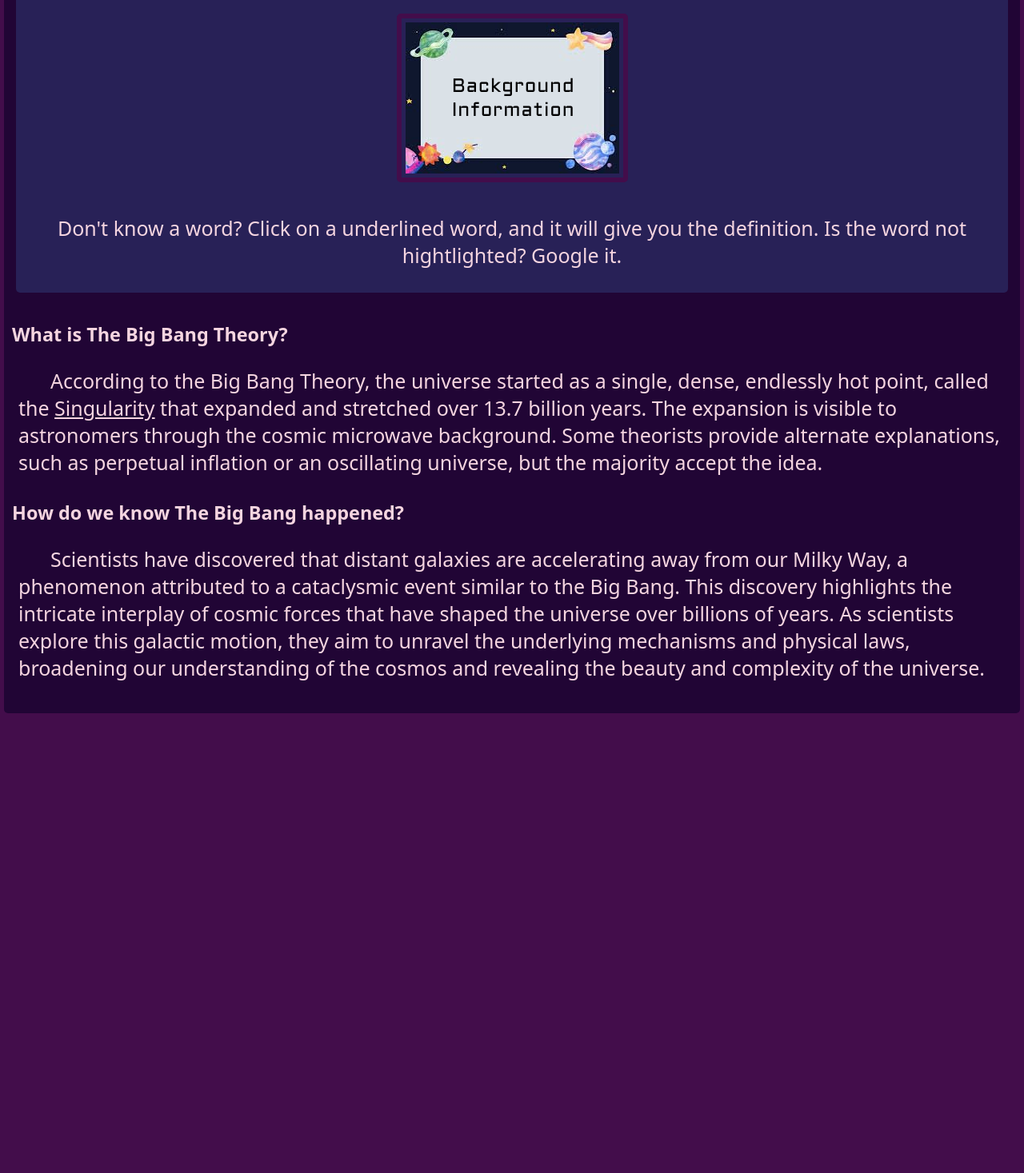
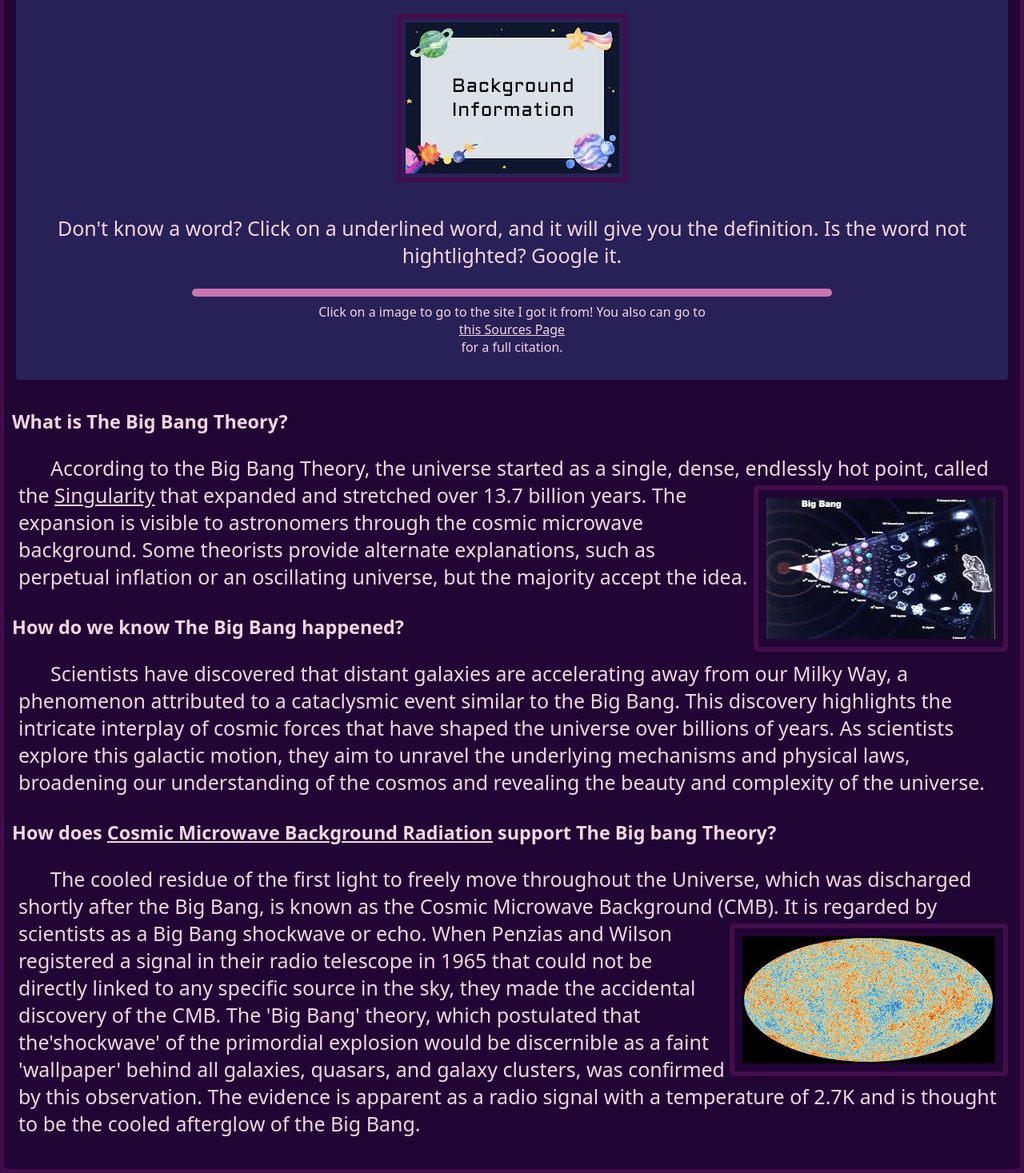
Before and after one commit to bcrhbrhcdb/The-Big-Bang-Theory, a website: page index.html in a window 1280 px wide. Shown: the part 219-1686 px from the top of the page at 80% size. Before the commit the page ends 1116 px from the top, so only its background shows below. Drawn offline with Linux system fonts and the light colour scheme.

Commit message:
more info and vocab, bug fixes

```diff
--- a/index.html
+++ b/index.html
@@ -32,17 +32,34 @@
         <div class="heading">
     <h1>The Big Bang Theory</h1>
     <img src="images/background.jpeg" class="image"/>
-    <p>Don't know a word? Click on a underlined word, and it will give you the definition. Is the word not hightlighted? Google it.</p>
+    <p>
+        Don't know a word? Click on a underlined word, and it will give you the definition. Is the word not hightlighted? Google it.
+        <hr>
+        Click on a image to go to the site I got it from!
+        You also can go to <br><a href=html/information.html>this Sources Page</a> <br>for a full citation.
+    </p>
 </div>
     <article>
         <h3>What is The Big Bang Theory?</h3>
         <p class="align-left index-text">
-            According to the Big Bang Theory, the universe started as a single, dense, endlessly hot point, called the <a href="html/vocab.html#singularity">Singularity</a> that expanded and stretched over 13.7 billion years. The expansion is visible to astronomers through the cosmic microwave background. Some theorists provide alternate explanations, such as perpetual inflation or an oscillating universe, but the majority accept the idea.
+            According to the Big Bang Theory, the universe started as a single, dense, endlessly hot point, called the <a href="html/vocab.html#singularity">Singularity</a> that expanded and stretched over 13.7 billion years.
+            <a href="https://phys.org/news/2015-12-big-theory.html" target="_blank"><img src="images/bigbang.jpeg" class="text-image"></a>
+            The expansion is visible to astronomers through the cosmic microwave background. Some theorists provide alternate explanations, such as perpetual inflation or an oscillating universe, but the majority accept the idea.
         </p>
         <h3>How do we know The Big Bang happened? </h3>
         <p class="align-left index-text">
             Scientists have discovered that distant galaxies are accelerating away from our Milky Way, a phenomenon attributed to a cataclysmic event similar to the Big Bang. This discovery highlights the intricate interplay of cosmic forces that have shaped the universe over billions of years. As scientists explore this galactic motion, they aim to unravel the underlying mechanisms and physical laws, broadening our understanding of the cosmos and revealing the beauty and complexity of the universe.
         </p>
+        <h3>How does <a href="html/vocab.html#cosmic-radiation">Cosmic Microwave Background Radiation</a> support The Big bang Theory?</h3>
+        <p class="align-left index-text">
+            The cooled residue of the first light to freely move throughout the Universe, which was discharged shortly after the Big Bang, is known as the Cosmic Microwave Background (CMB).
+            <a href="https://www.esa.int/Science_Exploration/Space_Science/Cosmic_Microwave_Background_CMB_radiation"><img src="images/cosmic-background.jpeg" class="text-image" target="_blank"></a>
+            It is regarded by scientists as a Big Bang shockwave or echo.
+            When Penzias and Wilson registered a signal in their radio telescope in 1965 that could not be directly linked to any specific source in the sky, they made the accidental discovery of the CMB. The 'Big Bang' theory, which postulated that the'shockwave' of the primordial explosion would be discernible as a faint 'wallpaper' behind all galaxies, quasars, and galaxy clusters, was confirmed by this observation.
+            The evidence is apparent as a radio signal with a temperature of 2.7K
+and is thought to be the cooled afterglow of the Big Bang.
+        </p>
+        <h3></h3>
     </article>
 </div>
     <script src="script.js">
--- a/styles.css
+++ b/styles.css
@@ -310,3 +310,10 @@ p{
   pointer-events: none;
   animation: ripple 1s linear;
 }
+.text-image{
+  float: right;
+  margin: 5px;
+  border: 6.5px solid #430d4b;
+  border-radius: 5px;
+  padding: 10px
+}
```
Also changed, not shown: html/vocab.html (+12 -0 lines), images/bigbang.jpeg (added), images/cosmic-background.jpeg (added).
